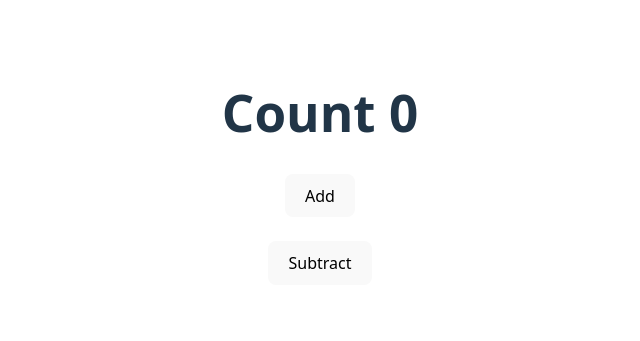
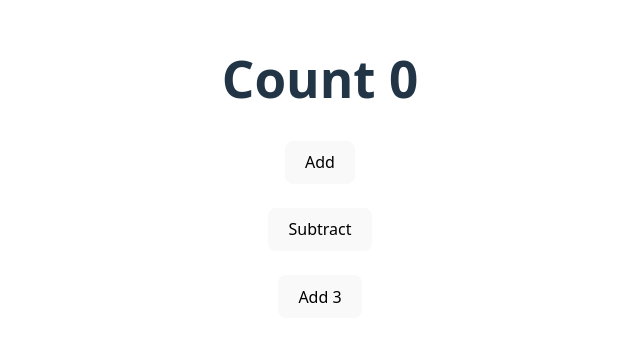
Before and after one commit to AARAV948/weatherAPP, a React (Vite) app: page / in a window 1280 px wide. Shown: the part 233-574 px from the top of the page, without its empty margins (320-960 px from the left). Built offline with nearby package versions, Linux system fonts and the light colour scheme.

Commit message:
add3 button added

```diff
--- a/src/App.jsx
+++ b/src/App.jsx
@@ -24,6 +24,17 @@ function App(){
           }
         }>Subtract</button>
 
+         <br></br>
+         <br></br>
+
+
+         <button onClick={
+          () => {
+            setValue(value+3);
+
+          }
+        }>Add 3</button>
+
 
       </>
 
```
